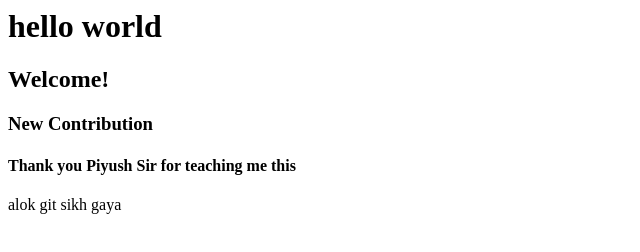
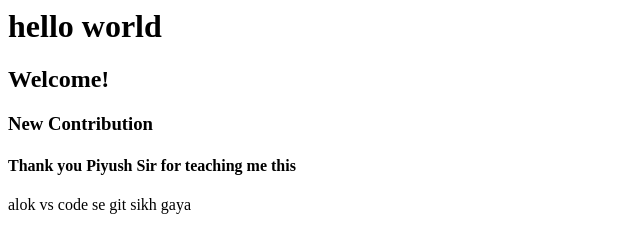
Before and after one commit to PiyushKrRai/teacher, a plain HTML site: page index.html in a window 1280 px wide. Shown: the full height of the page, 0-640 px from the left. Drawn offline with Linux system fonts and the light colour scheme.

Commit message:
by alok 2

```diff
--- a/index.html
+++ b/index.html
@@ -4,6 +4,6 @@
   <h2> Welcome! </h2>
    <h3> New Contribution</h3>
   <h4>Thank you Piyush Sir for teaching me this</h4>
-  alok git sikh gaya
+  alok vs code se git sikh gaya
   </body>
 </html>
```
